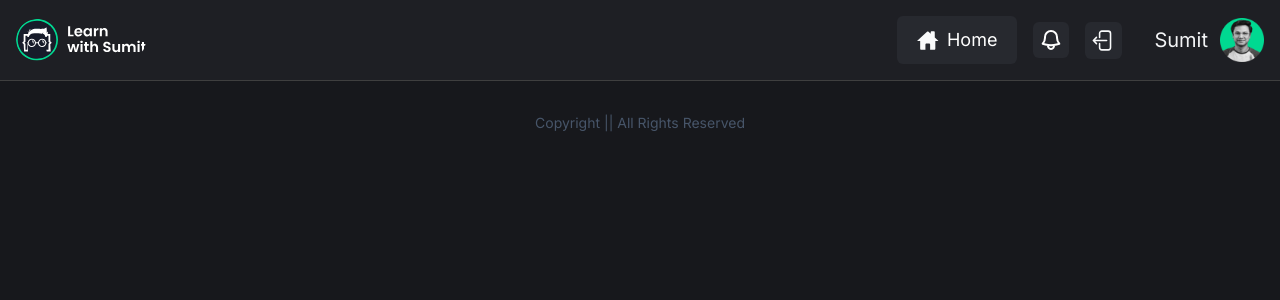
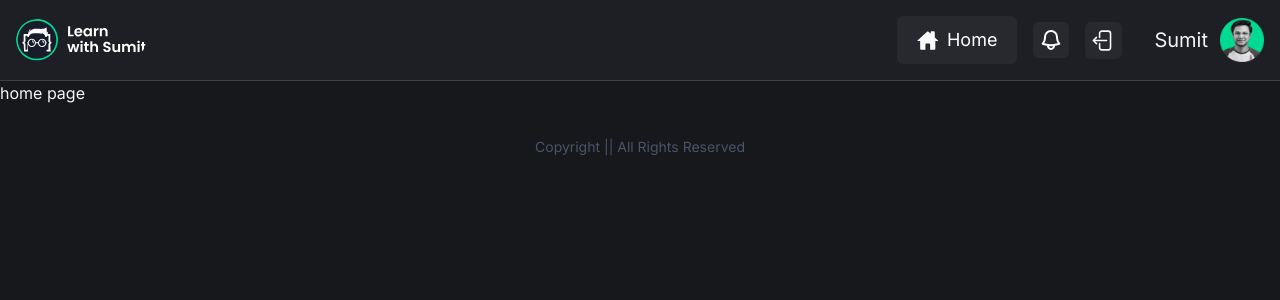
Before and after one commit to rirefat/social-react, a React (Vite) app: page / in a window 1280 px wide. Shown: the top 300 px of the page. Built offline with nearby package versions, Linux system fonts and the light colour scheme.

Commit message:
added context api for holding user access info

```diff
--- a/src/App.jsx
+++ b/src/App.jsx
@@ -1,14 +1,18 @@
 import { Outlet } from "react-router-dom";
 import Navbar from "./components/Navbar/Navbar";
 import Footer from "./components/Footer/Footer";
+import { AuthContext } from "./components/Contexts/AuthContext";
+import { useState } from "react";
 
 const App = () => {
+  const [auth, setAuth] = useState({});
+
   return (
-    <div>
+    <AuthContext.Provider value={{auth, setAuth}}>
       <Navbar />
       <Outlet />
       <Footer />
-    </div>
+    </AuthContext.Provider>
   );
 };
 
--- a/src/components/Auth/RegistrationForm.jsx
+++ b/src/components/Auth/RegistrationForm.jsx
@@ -1,13 +1,17 @@
 import { useForm } from "react-hook-form";
 import InputField from "../InputField/InputField";
 import { useNavigate } from "react-router-dom";
+import { useContext } from "react";
+import { AuthContext } from "../Contexts/AuthContext";
 
 const RegistrationForm = () => {
     const { register, handleSubmit, formState: { errors } } = useForm();
     const navigate = useNavigate();
+    const {auth, setAuth} = useContext(AuthContext);
 
     const formSubmit = (data) => {
         console.log(data);
+        setAuth({auth})
         navigate('/login')
     }
 
--- /dev/null
+++ b/src/components/Contexts/AuthContext.js
@@ -0,0 +1,3 @@
+import { createContext } from "react";
+
+export const AuthContext = createContext();
--- a/src/components/InputField/InputField.jsx
+++ b/src/components/InputField/InputField.jsx
@@ -1,5 +1,4 @@
 import React from "react";
-
 
 const InputField = ({ label, children, htmlFor, error }) => {
 
--- a/src/main.jsx
+++ b/src/main.jsx
@@ -5,6 +5,7 @@ import { RouterProvider } from 'react-router-dom'
 import routers from './routers/routers.jsx'
 
 
+
 ReactDOM.createRoot(document.getElementById('root')).render(
   <React.StrictMode>
     <RouterProvider router={routers} />
--- /dev/null
+++ b/src/pages/Homepage/Homepage.jsx
@@ -0,0 +1,15 @@
+import { useContext } from "react";
+import { AuthContext } from "../../components/Contexts/AuthContext";
+
+
+const Homepage = () => {
+    const {auth, setAuth} = useContext(AuthContext);
+    console.log(auth)
+    return (
+        <div>
+            home page
+        </div>
+    );
+};
+
+export default Homepage;
--- /dev/null
+++ b/src/pages/ProfilePage/ProfilePage.jsx
@@ -0,0 +1,11 @@
+import React from 'react';
+
+const ProfilePage = () => {
+    return (
+        <div>
+            user profile
+        </div>
+    );
+};
+
+export default ProfilePage;
--- a/src/routers/routers.jsx
+++ b/src/routers/routers.jsx
@@ -3,6 +3,8 @@ import App from "../App";
 import ErrorPage from "../pages/ErrorPage/ErrorPage";
 import Registration from "../pages/Registration/Registration";
 import Login from "../pages/Login/Login";
+import Homepage from "../pages/Homepage/Homepage";
+import ProfilePage from "../pages/ProfilePage/ProfilePage";
 
 const routers = createBrowserRouter([
     {
@@ -10,8 +12,10 @@ const routers = createBrowserRouter([
         element: <App />,
         errorElement: <ErrorPage />,
         children: [
+            { index: true, element: <Homepage /> },
             { path: 'registration', element: <Registration /> },
             { path: 'login', element: <Login/> },
+            { path: 'me', element: <ProfilePage/> },
         ]
     }
 ])
```
